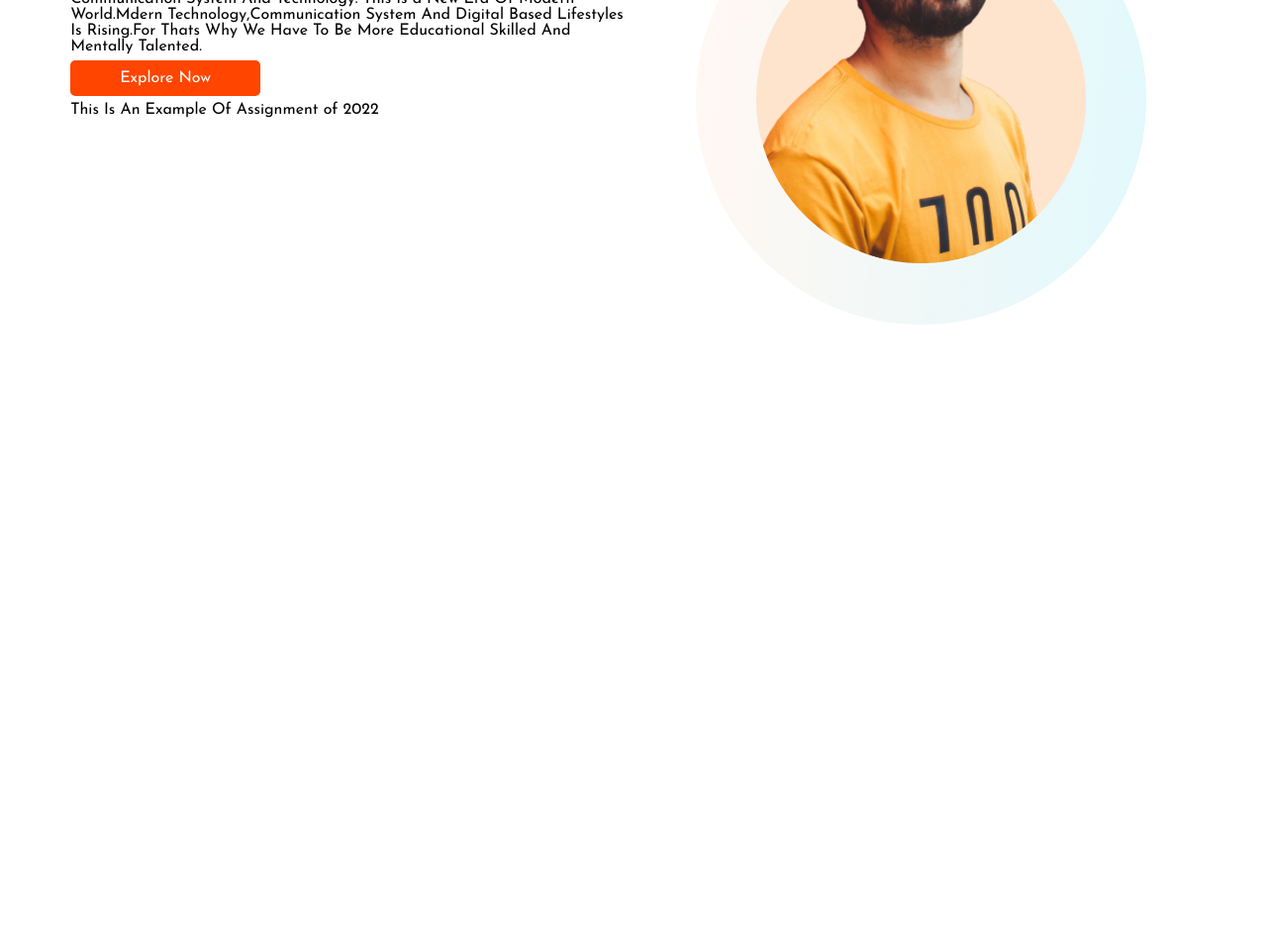
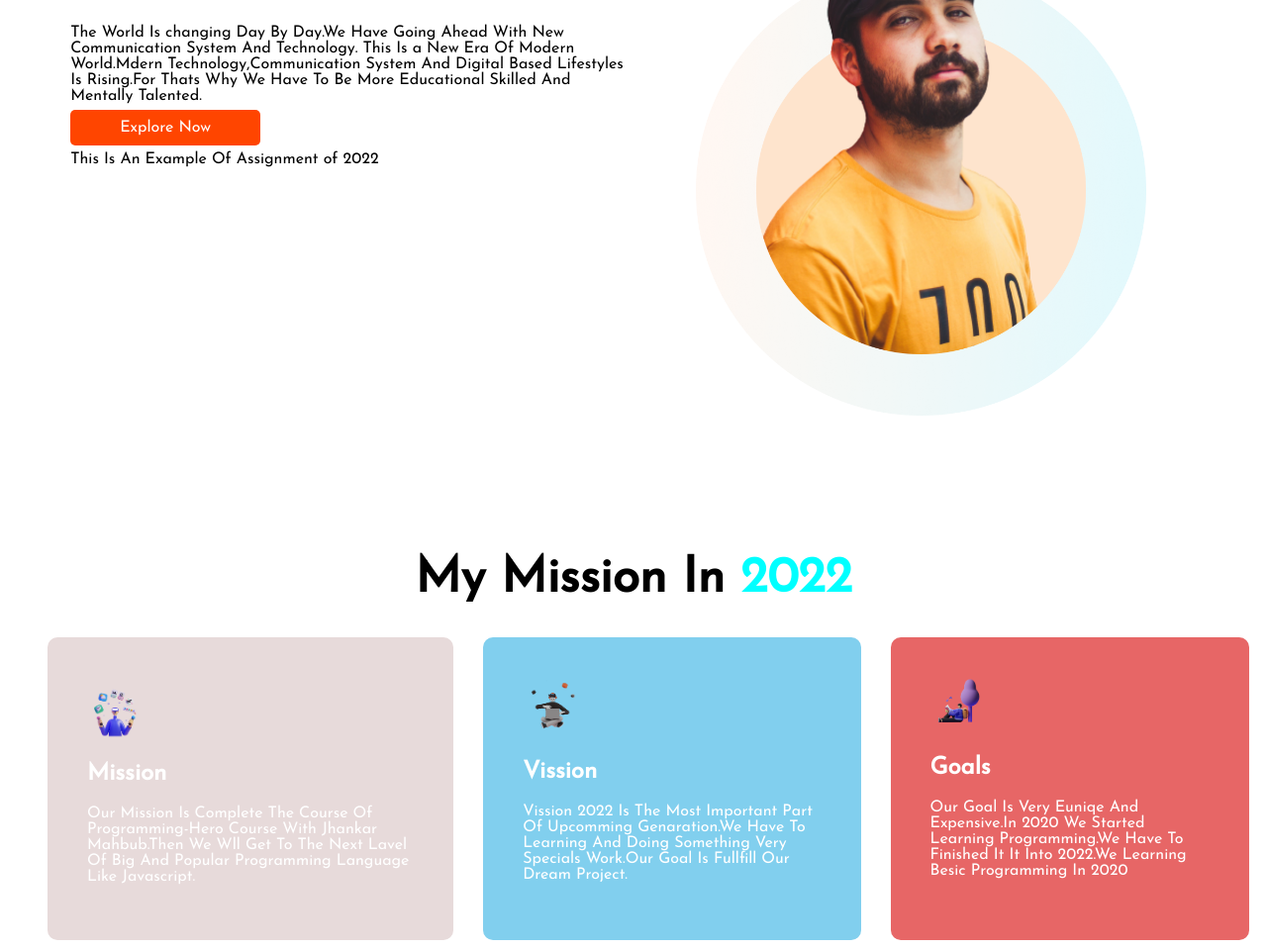
Before and after one commit to AkashMAbrrar/assignment-repo, a plain HTML site: page index.html in a window 1280 px wide. Shown: the part 323-1283 px from the top of the page at 99% size. Before the commit the page ends 800 px from the top, so only its background shows below. Drawn offline with Linux system fonts and the light colour scheme.

Commit message:
added my mission in 2022

```diff
--- a/assign.css
+++ b/assign.css
@@ -4,11 +4,18 @@ body {
 h1 {
   font-size: 50px;
 }
-.color-class {
+.color-part {
   color: cyan;
+  padding-top: 10px;
+  margin-top: 5px;
 }
-section {
+.heading-part {
+  border-left: 5px solid orangered;
+  padding-left: 2px;
+}
+.container-banner {
   display: flex;
+  margin: 100px auto 50px;
 }
 .set-flex {
   width: 50%;
@@ -19,10 +26,35 @@ section {
   width: 80%;
   margin-bottom: 15%;
 }
-.butto-anchor {
+.button-anchor {
   text-decoration: none;
   background-color: orangered;
   padding: 10px 50px;
   color: #fff;
   border-radius: 5px;
 }
+.mission-class {
+  text-align: center;
+}
+.container-banner-2 {
+  display: flex;
+  margin: 10px 10px 10px 10px;
+}
+.container-banner-2 img {
+  width: 20%;
+}
+.mission-futre {
+  padding: 40px;
+  color: #fff;
+  margin-left: 30px;
+  border-radius: 10px;
+}
+#mission {
+  background-color: rgb(231, 218, 218);
+}
+#vission {
+  background-color: rgb(129, 207, 238);
+}
+#goals {
+  background-color: rgb(231, 102, 102);
+}
--- a/index.html
+++ b/index.html
@@ -11,17 +11,38 @@
     <link rel="stylesheet" href="assign.css">
 </head>
 <body>
-   <section>
+    <section class="container-banner">
         <div class="set-flex">
-        <h1>Stay Focused On</h1>
-    <h1><span class="color-class">Mssion 2022</span></h1>
+            <h1 class="heading-part"> <span class="span-part">Stay Focused On!</span> <br>
+                <span class="color-part">Mission 2022</span>
+            </h1>
         <p>The World Is changing Day By Day.We Have Going Ahead With New Communication System And Technology. This Is a New Era Of Modern World.Mdern Technology,Communication System And Digital Based Lifestyles Is Rising.For Thats Why We Have To Be More Educational Skilled And Mentally Talented.</p>
-    <a class="butto-anchor" href="">Explore Now</a>
+        <a class="button-anchor" href="">Explore Now</a>
          <p>This Is An Example Of Assignment of 2022</p>
        </div>
         <div class="set-flex">
             <img src="person/person-2.png">
         </div>
        </section>
+         <div class="mission-class"><h1>My Mission In <span class="color-part">2022</span></h1></div>
+         <section class="container-banner-2">
+             <div id="mission" class="mission-futre">
+                <img src="illustrators/illustrator-1.png">
+                 <h2>Mission</h2>
+                 <p>Our Mission Is Complete The Course Of Programming-Hero Course With Jhankar Mahbub.Then We Wll Get To The Next Lavel Of Big And Popular Programming Language Like Javascript.</p>
+             </div>
+             <div id="vission" class="mission-futre ">
+                 <img src="illustrators/illustrator-2.png">
+                 <h2>Vission</h2>
+                 <p>Vission 2022 Is The Most Important Part Of Upcomming Genaration.We Have To Learning And Doing Something Very Specials Work.Our Goal Is Fullfill Our Dream Project. </p>
+             </div>
+             <div id="goals" class="mission-futre ">
+                 <img src="illustrators/illustrator-3.png">
+                 <h2>Goals</h2>
+                 <p>Our Goal Is Very Euniqe And Expensive.In 2020 We Started Learning Programming.We Have To Finished It It Into 2022.We Learning Besic Programming In 2020</p>
+             </div>
+     </section>
+
+       </section>
 </body>
 </html>
```
Lines whose indentation alone changed are shown as unchanged.
